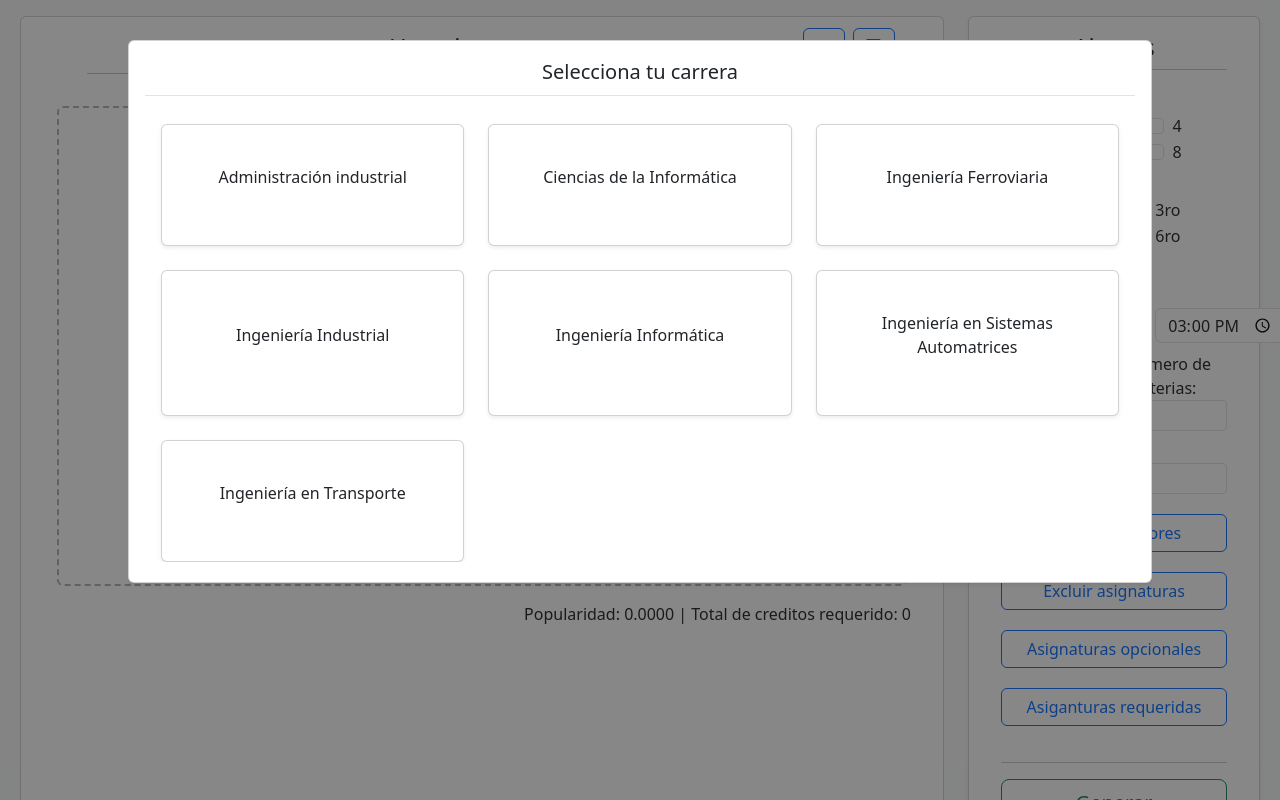
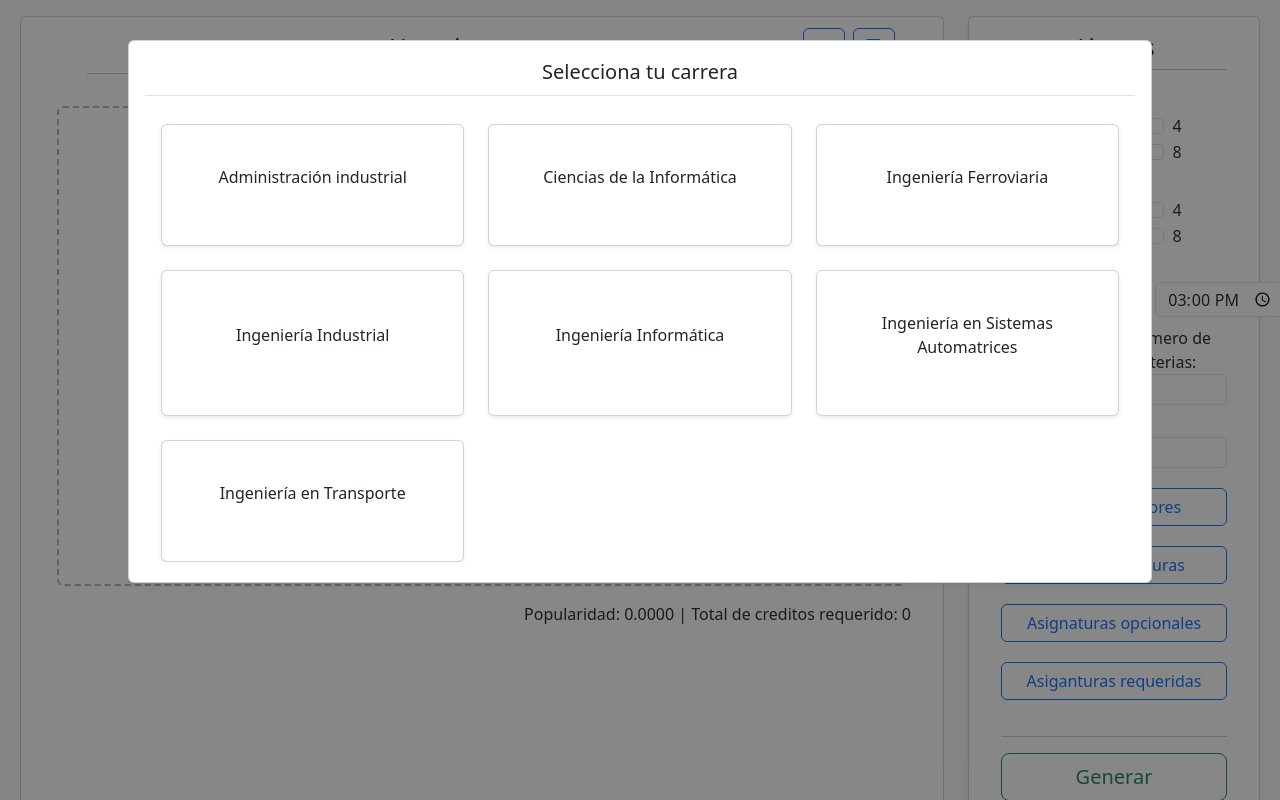
Before and after one commit to Luis4Armenta/schedule-generator, a React (Create React App) app: page /#/generator in a window 1280 px wide. Shown: the top 800 px of the page. Built offline with nearby package versions, Linux system fonts and the light colour scheme.

Commit message:
style: change in the style

```diff
--- a/src/pages/generator/Components/form/ScheduleGenerationForm.js
+++ b/src/pages/generator/Components/form/ScheduleGenerationForm.js
@@ -116,7 +116,7 @@ const ScheduleGenerationForm = () => {
                         onChange={handleSemesters}
                       />
                       <label className="form-check-label" htmlFor={`semestre${semestre}`}>
-                        {semestre}ro
+                        {semestre}
                       </label>
                     </div>
                   ))}
```
